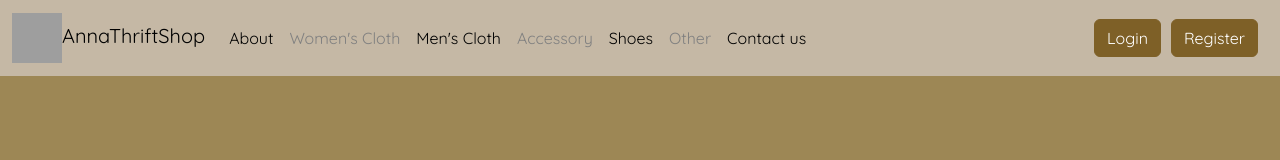
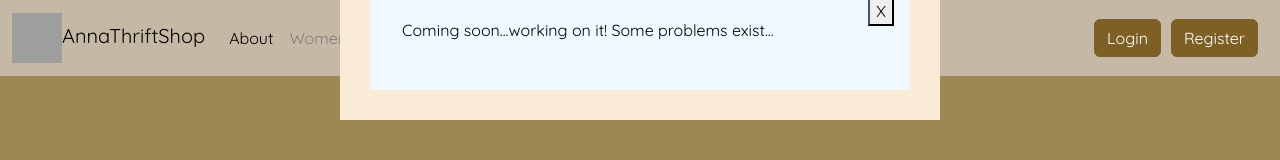
Before and after one commit to Chinganshih/MovieAPI, a React (Create React App) app in the folder src/main/frontend/: page / in a window 1280 px wide. Both pictures are taken after a click on the button "Login". Shown: the top 160 px of the page. Built offline with nearby package versions, Linux system fonts and the light colour scheme; no server answers; grey boxes are pictures that could not be loaded.

Commit message:
add popup (problem: scroll & close)

```diff
--- a/src/main/frontend/src/api/axiosConfig.js
+++ b/src/main/frontend/src/api/axiosConfig.js
@@ -1,8 +1,8 @@
 import axios from "axios";
 
 export default axios.create({
-//    baseURL:'https://chingan.info:8443',
-    baseURL:'https://localhost:8443',
+   baseURL:'https://chingan.info:8443',
+    // baseURL:'https://localhost:8443',
     headers: {
         "Access-Control-Allow-Origin": "*",
         'Access-Control-Allow-Headers': '*',
--- a/src/main/frontend/src/components/cloth/AllCloth.js
+++ b/src/main/frontend/src/components/cloth/AllCloth.js
@@ -1,11 +1,14 @@
 /* eslint-disable jsx-a11y/alt-text */
 import './Cloth.css';
 import Carousel from 'react-material-ui-carousel';
-import { Paper } from '@mui/material';
+import { Button, Paper } from '@mui/material';
 import { Link, useNavigate } from 'react-router-dom';
+import Popup from '../popup/Popup';
+import { useState } from 'react';
 
 const AllCloth = ({clothes}) => {
 
+    const [buttonPopup, setButtonPopup] = useState(false);
     const navigate = useNavigate();
     function reviews (clothId){
         navigate(`/Reviews/${clothId}`);
@@ -31,7 +34,6 @@ const AllCloth = ({clothes}) => {
 
     ]
 
-
   return (
     <div className='cloth-carousel-container'>
 
@@ -44,7 +46,23 @@ const AllCloth = ({clothes}) => {
             </div>
             <div className="image-stack__item image-stack__item--top">
                 <h3 className="display-4 mb-8" color='black'>2023 Second-Hand Collection</h3>
-                <a className="btn btn-dark" href="#">What's New?</a>
+                <a className="btn btn-dark" onClick={() => setButtonPopup(true)}>What's New?</a>
+
+                    <Popup trigger={buttonPopup} setTrigger = {setButtonPopup}>
+                    <div className='new-popup'>
+                        <div className='new-left'>
+                            <p className='new'>New Arrival</p>
+                            <h3>Check out our new collection!</h3>
+                            <p>If you like it, add to cart right now!</p>
+                            <Button variant="contained" color="success"> Add to cart</Button>
+                        </div>
+                        <div className='new-right'>
+                            <img src="https://sominchw.sirv.com/Images/Clothes/InShot_20230426_122144213.jpg" width="90%" height='300px'/>
+                        </div>
+
+                    </div>
+                    </Popup>
+
                 <img src="https://sominchw.sirv.com/Images/Clothes/2hand.jpg" alt=""/>
             </div>
             </div>
--- a/src/main/frontend/src/components/cloth/Cloth.css
+++ b/src/main/frontend/src/components/cloth/Cloth.css
@@ -2,6 +2,19 @@
    height: 60vh;
    display: flex;
    background-position: center;
+}
+
+.new-popup{
+   display: flex;
+   justify-content: center;
+   align-items: center;
+}
+
+
+.new{
+   font-size: 40px;
+   font-weight: 800;
+   color: rgb(167, 137, 101);
 }
 
 
@@ -77,6 +90,14 @@ h2.card_title{
    font-size: 10px;
    display: inline-block;
    vertical-align: top;
+}
+
+.btn-addtocart{
+   position: absolute;
+   width:fit-content;
+   cursor: pointer;
+   font-weight: bolder;
+   color: rgb(129, 41, 41);
 }
 
 .card_header .btn{
--- a/src/main/frontend/src/components/cloth/Cloth.js
+++ b/src/main/frontend/src/components/cloth/Cloth.js
@@ -3,8 +3,6 @@ import React from 'react'
 import { useEffect } from 'react'
 
 const Cloth = ( {getClothByCat, categoryId, clothes, getBanner, banner}) => {
-
-
 
     useEffect(() => {
         getClothByCat(categoryId);
--- a/src/main/frontend/src/components/header/Header.css
+++ b/src/main/frontend/src/components/header/Header.css
@@ -10,3 +10,7 @@
     color: black !important;
     font-weight: bolder !important;
 }
+
+.popup-txt{
+    color: black;
+}
--- a/src/main/frontend/src/components/header/Header.js
+++ b/src/main/frontend/src/components/header/Header.js
@@ -7,8 +7,14 @@ import Container from 'react-bootstrap/Container'
 import Nav from 'react-bootstrap/Nav'
 import Navbar from 'react-bootstrap/Navbar'
 import { NavLink } from 'react-router-dom'
+import Popup from '../popup/Popup';
+import { useState } from 'react';
 
 const Header = () => {
+
+
+  const [buttonPopup, setButtonPopup] = useState(false);
+
   return (
     <Navbar ng="dark" variant="dark" expand="lg">
         <Container fluid>
@@ -37,8 +43,11 @@ const Header = () => {
                 <NavLink className="nav-link" to= "/Other" style={{"color":"grey"}}>Other</NavLink>
                 <NavLink className="nav-link" to= "/ContactUs" style={{"color":"black"}}>Contact us</NavLink>
             </Nav>
-                <Button >Login</Button>
-                <Button >Register</Button>
+                <Button onClick={() => setButtonPopup(true)}>Login</Button>
+                <Button onClick={() => setButtonPopup(true)}>Register</Button>
+                <Popup trigger={buttonPopup} setTrigger = {setButtonPopup} height="100%">
+                   <p className='popup-txt'>Coming soon...working on it! Some problems exist...</p>
+                </Popup>
             </Navbar.Collapse>
         </Container>
     </Navbar>
--- /dev/null
+++ b/src/main/frontend/src/components/popup/Popup.css
@@ -0,0 +1,28 @@
+.popup{
+    position: absolute;
+    top: 50%;
+    left: 50%;
+    width: 600px;
+    background-color: antiquewhite;
+    transform: translate(-50%, -50%);
+    padding: 30px 30px 30px;
+    display: flex;
+    justify-content: center;
+    align-items: center;
+}
+
+.popup-inner{
+    position: relative;
+    padding: 32px;
+    width: 100%;
+    max-width: 640px;
+    background-color: aliceblue;
+
+
+}
+
+.popup-inner .close-btn{
+    position: absolute;
+    top: 10px;
+    right: 16px;
+}
--- /dev/null
+++ b/src/main/frontend/src/components/popup/Popup.js
@@ -0,0 +1,19 @@
+import React from 'react'
+import "./Popup.css"
+
+const Popup = (props) => {
+
+  return (props.trigger) ? (
+
+    <div className = "popup">
+        <div className='popup-inner'>
+
+            <button className='close-btn' onClick={() => props.setTrigger(false)}>X</button>
+                {props.children}
+
+        </div>
+    </div>
+  ) : "";
+}
+
+export default Popup
```
